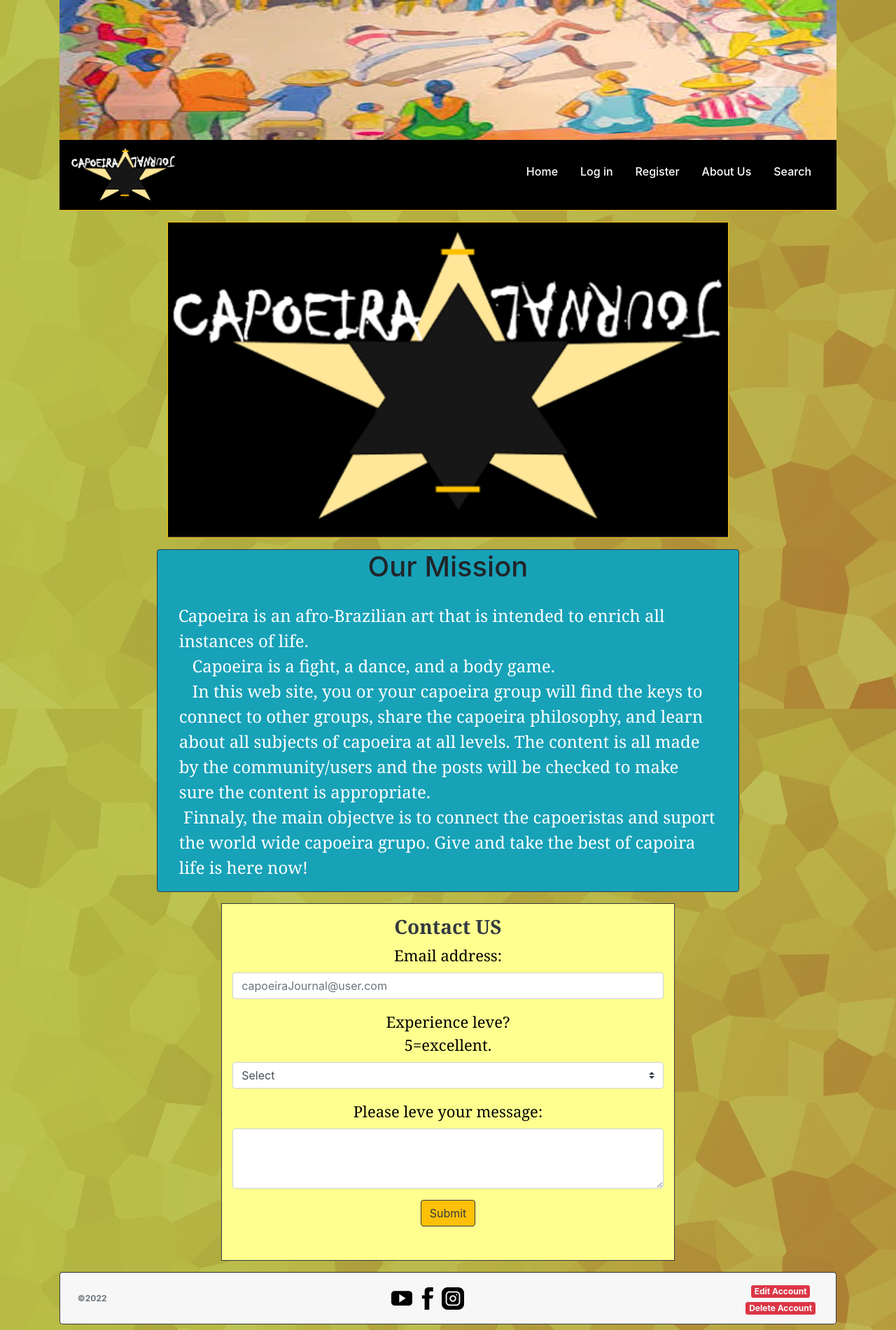
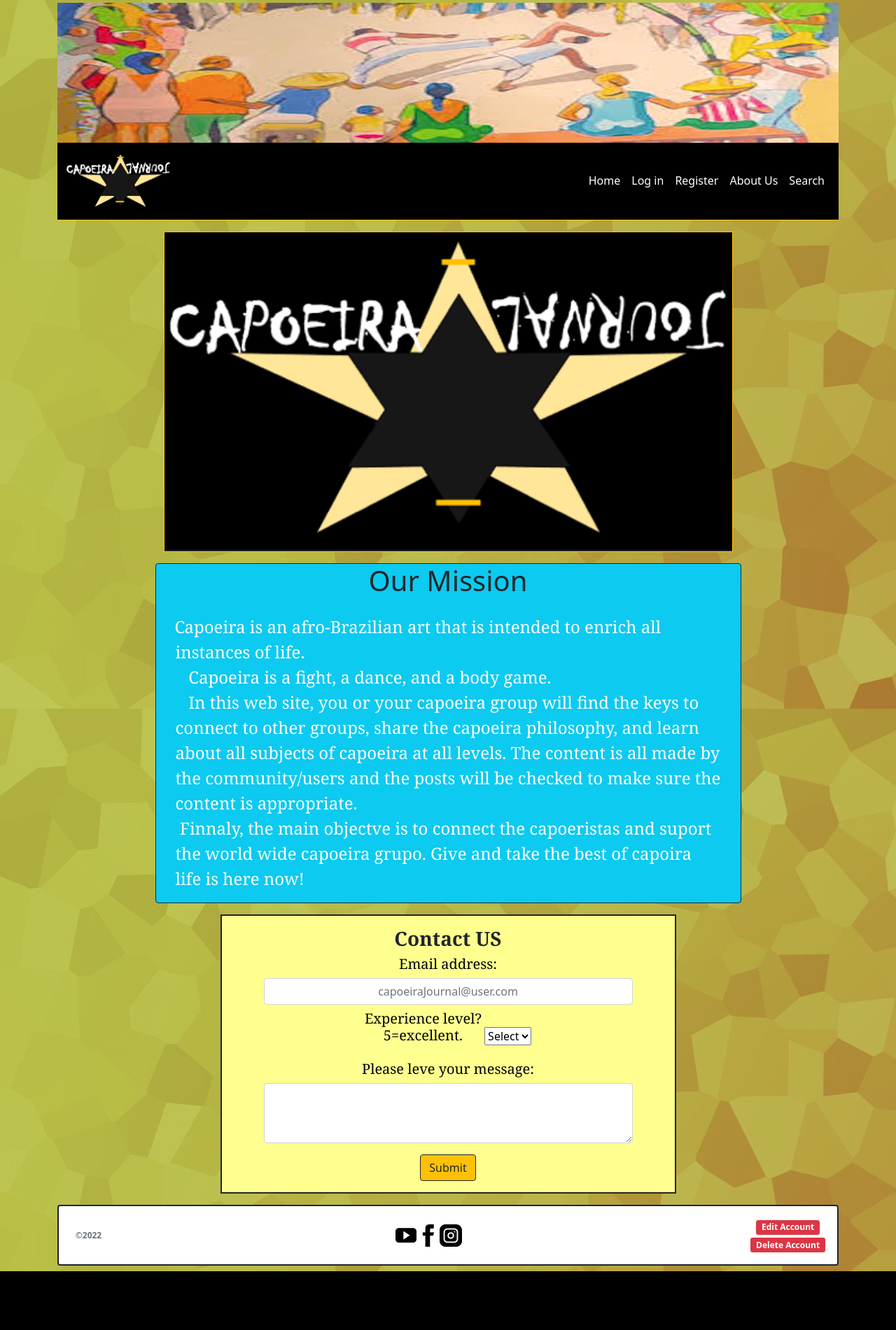
Before and after one commit to g-batista/CapoeiraJournal, a PHP site: page /aboutus.php in a window 1280 px wide. Shown: the whole page at 70% size. After the commit the page ends 1817 px from the top, so only its background shows below. Run offline with PHP 8.4, Linux system fonts and the light colour scheme.

Commit message:
design bootstrap#5

```diff
--- a/aboutus.php
+++ b/aboutus.php
@@ -26,11 +26,13 @@
                         <br />
                         Check the home page content.
                         <br />
-                        <button type="button"
-                                class="btn btn-outline-success  btn-warning"
-                                href="index.php">
-                                Home
-                        </button>
+                        <div class="mt-2">
+                            <a type="button"
+                                    class="btn btn-outline-success  btn-warning"
+                                    href="index.php">
+                                    Home
+                            </a>
+                        </div>
                     </div>
                 </div>
                 <style>
@@ -66,23 +68,23 @@
     </div>
 
     <div
-        class="mx-auto mb-3 mt-3  text-center hideContent container border border-dark col-md-7"
+        class="mx-auto mb-3 mt-3  text-center hideContent container border border-dark border-2 col-md-7"
         style="background-color:#FFFF8F">
 
         <h3 class="col text-center mt-3"><strong class="text-dark">Contact US</strong></h3>
 
-        <form method="post">
+        <form method="post" class="mx-md-5 mx-sm-2">
             <div class="form-group">
-                <label for="email">Email address:</label>
-                <input required type="text" class="form-control" id="exampleFormControlInput1" placeholder="capoeiraJournal@user.com" name="email">
+                <label for="email" class="h5">Email address:</label>
+                <input required type="text" class="form-control text-center" id="email" placeholder="capoeiraJournal@user.com" name="email">
             </div>
 
-            <div class="form-group">
-                <label for="ex">
-                    Experience leve?</br>
+            <div class="form-group mt-2">
+                <label for="ex" class="h5">
+                    Experience level?</br>
                     5=excellent.
                 </label>
-                <select name="ex" class="custom-select" required>
+                <select name="ex" id="ex" class="custom-select" required>
                     <option value="">Select</option>
                     <option value="1">1</option>
                     <option value="2">2</option>
@@ -91,12 +93,12 @@
                     <option value="5">5</option>
                 </select>
             </div>
-            <div class="form-group disply-content-center">
-                <label for="text">Please leve your message:</label>
+            <div class="form-group disply-content-center mt-3">
+                <label class="h5" for="text">Please leve your message:</label>
                 <textarea class="form-control" id="text" rows="3"  name="text" required></textarea>
             </div>
             <button
-                    class="btn btn-outline-dark btn-warning mb-5"
+                    class="btn btn-outline-dark btn-warning my-3"
                     type="submit">
                 Submit
             </button>
--- a/footer.php
+++ b/footer.php
@@ -2,37 +2,44 @@
 <footer class="container">
 
   <!-- this -->
-  <div class="card text-center mb-2 border border-dark">
+  <div class="card text-center mb-2  border border-dark border-2 ">
     <div
-      class="card-footer text-muted d-flex justify-content-between align-items-center">
+      class="card-body d-flex justify-content-between align-items-center m-0">
       <span
-            class=" badge" >
+            class="badge bg-white text-muted" >
             &#169;2022
       </span>
 
       <!-- social media -->
-      <div>
-          <a href="#">
+      <div class="card-group">
+        <div class="group-item">
+          <a href="#" >
+              <img
+                  class="card-image"
+                  title="Youtube Link"
+                  src="pictures/logFavicon/youtub-32x32.png"
+                  alt="Youtube icon">
+            </a>
+
+        </div>
+        <div class="group-item">
+          <a href="#" class="">
             <img
-                title="Youtube Link"
-                src="pictures/logFavicon/youtub-32x32.png"
-                alt="Youtube icon"
-              >
-          </a>
-          <a href="#">
-            <img
+                class="card-image"
                 src="pictures/logFavicon/facebook-32x32.png"
                 title="Facebook Link"
-                alt="Facebook Icon"
-              >
+                alt="Facebook Icon">
           </a>
-          <a href="#">
+        </div>
+        <div class="group-item">
+          <a href="#" class="">
             <img
+                class="card-image"
                 src="pictures/logFavicon/instagram-32x32.png"
                 title="Instagram Link"
-                alt="Instagram Icon"
-              >
+                alt="Instagram Icon">
           </a>
+        </div>
       </div>
 
       <!-- bottons -->
@@ -56,6 +63,7 @@
     <!-- jQuery first, then Popper.js, then Bootstrap JS -->
     <script src="https://code.jquery.com/jquery-3.4.1.slim.min.js"></script>
     <script src="https://cdn.jsdelivr.net/npm/popper.js@1.16.0/dist/umd/popper.min.js"></script>
-    <script src="https://stackpath.bootstrapcdn.com/bootstrap/4.4.1/js/bootstrap.min.js"></script>
+    <!-- <script src="https://stackpath.bootstrapcdn.com/bootstrap/4.4.1/js/bootstrap.min.js"></script> -->
+    <script src="https://cdn.jsdelivr.net/npm/bootstrap@5.0.2/dist/js/bootstrap.bundle.min.js" integrity="sha384-MrcW6ZMFYlzcLA8Nl+NtUVF0sA7MsXsP1UyJoMp4YLEuNSfAP+JcXn/tWtIaxVXM" crossorigin="anonymous"></script>
 </body>
 </html>
--- a/header.php
+++ b/header.php
@@ -7,7 +7,8 @@
   <meta name="viewport" content="width=device-width, initial-scale=1, shrink-to-fit=no">
 
   <!-- Bootstrap CSS -->
-  <link rel="stylesheet" href="https://stackpath.bootstrapcdn.com/bootstrap/4.4.1/css/bootstrap.min.css">
+  <!-- <link rel="stylesheet" href="https://stackpath.bootstrapcdn.com/bootstrap/4.4.1/css/bootstrap.min.css"> -->
+  <link href="https://cdn.jsdelivr.net/npm/bootstrap@5.0.2/dist/css/bootstrap.min.css" rel="stylesheet" integrity="sha384-EVSTQN3/azprG1Anm3QDgpJLIm9Nao0Yz1ztcQTwFspd3yD65VohhpuuCOmLASjC" crossorigin="anonymous">
 
   <link rel="stylesheet" href="style.css">
   <!-- use the page set title variable -->
@@ -19,22 +20,24 @@
 </head>
 <!-- <div id="top tabindex=0"></div> -->
 
-<div class="container top">
+<div class="container top mt-1">
   <img src="pictures/caribe-roda2.jpeg"
       class="img-fluid"
       style=" height: 200px;
-              width: 1110px;"
+              width: 100%"
       alt="Capoeira roda very colofull,author: Caribé.">
 
-    <nav
+  <nav
         class="navbar navbar-expand-lg navbar-dark d-flex justify-content-between border-bottom border-warning"
         role="navigation"
         style="background-color:black">
-        <a class="align-items-stretch" href="index.php">
+
+<div class="container-fluid">
+
+        <a class="navbar-brand align-items-stretch" href="index.php">
           <img src="pictures/logo-1.png" alt="Oficial logo, star with capoeira journal on the top wings">
-
         </a>
-        <button
+        <!-- <button
                 type="button"
                 class="d-lg-none menu-trasitio rounded-circle"
                 data-toggle="collapse"
@@ -43,10 +46,26 @@
                 aria-expanded="false"
                 aria-label="Toggle navigation"
                 style=" height: 55px; width: 65px;">
-        </button>
+        </button> -->
+      <button
+      class="navbar-toggler menu-trasitio rounded-circle"
+      type="button"
+      data-bs-toggle="collapse"
+      data-bs-target="#navbar"
+      aria-controls="navbar"
+      aria-expanded="false"
+      aria-label="Toggle navigation"
+      style=" height: 55px; width: 65px;">
+      </button>
+
+
+
+
+
+
 
         <div class="collapse navbar-collapse" id="navbar">
-            <ul class="d-md-flex ml-auto nav-bar-nav list-unstyled p-1 h6">
+            <ul class="d-md-flex ms-auto navbar-nav h6">
                     <li class="nav-item active">
                       <a class="nav-link text-white" href="index.php" aria-controls="profile" aria-selected="false">Home</a>
                     </li>
@@ -91,5 +110,7 @@
                     </li>
               </ul>
         </div>
+</div>
+
     </nav>
 </div>
--- a/index.php
+++ b/index.php
@@ -91,14 +91,13 @@
                                      WHERE approved =1 $where_search
                                      and approved =1
                                      ORDER BY date DESC");
-                                    // and title like '%{$search}%' or username like '%{$search}%'"
     }
     //show message if nothig found.
     if(mysqli_num_rows($posts)==0) {
         echo'
             <div class="container mx-auto">
 
-                <div class="card-body alert alert-danger mt-3 text-center col-md">
+                <div class="card-body alert alert-danger mt-3 text-center border border-dark border-2">
                     <h5 class="card-title">Search not found!</h5>
                     <a href="add.php" class="btn btn-outline-dark btn-warning"">Add Post</a>
                     <a href="search.php" class="btn btn-outline-dark btn-warning"">Search Again</a>
--- a/logout.php
+++ b/logout.php
@@ -13,9 +13,9 @@
  }
 ?>
 <center class="container my-3">
-  <div class="card ">
+  <div class="card border border-dark border-2">
     <div class="card-header alert alert-success">
-      <h1><span class="badge badge-pill badge-success">&#9745;</span></h1>
+      <span class="text-success h1">&#9745;</span>
       <h3 class=" text-success">You're logged out now. See you next time!</h3>
     </div>
     <div class="card-body">
```
Also changed, not shown: add.php (+12 -13 lines), approvepost.php (+11 -7 lines), deleteComment.php (+9 -6 lines), editAccount.php (+11 -9 lines), editcomment.php (+18 -14 lines), login.php (+11 -16 lines), register.php (+4 -4 lines), remove.php (+12 -9 lines), search.php (+10 -12 lines), userDelete.php (+8 -8 lines), pictures/foto p: perfil1.jpg (deleted), 2 other files.
